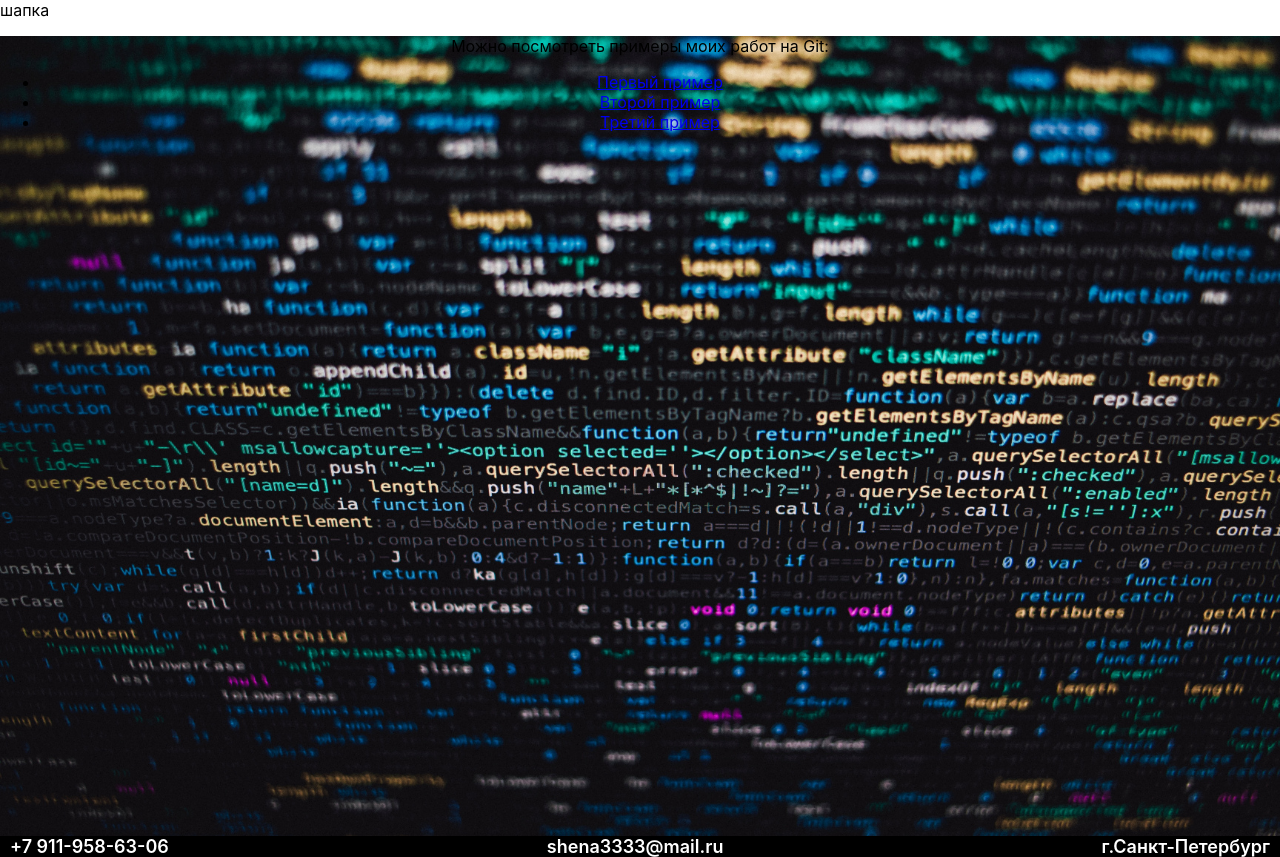
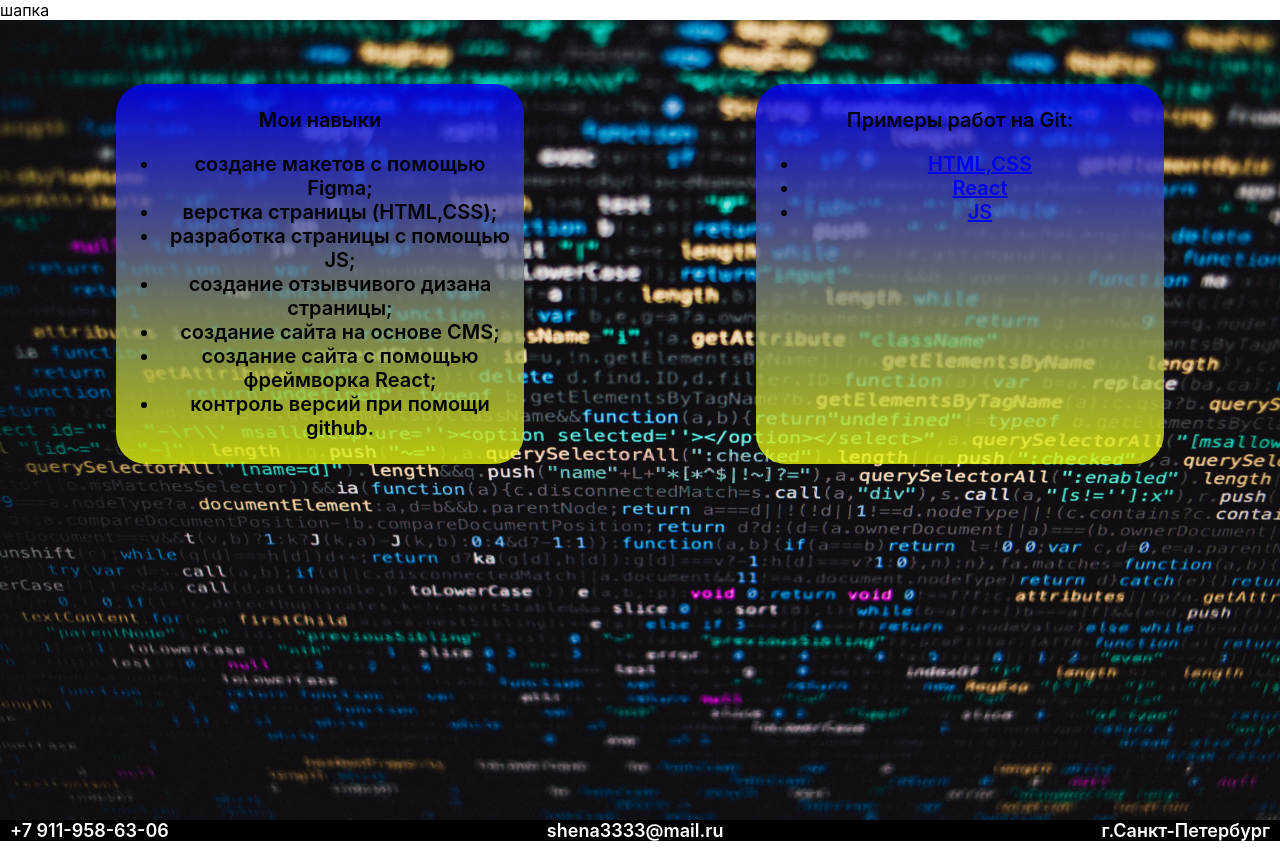
Before and after one commit to shena3333/task10, a React (Create React App) app in the folder work10/: page /portfolio in a window 1280 px wide. Built offline with nearby package versions, Linux system fonts and the light colour scheme.

Commit message:
redact portfolio

```diff
--- a/work10/src/pages/App.css
+++ b/work10/src/pages/App.css
@@ -42,12 +42,13 @@
 
 .text-abou-me {
   text-align: center;
-  width: 600px;
+  width: 400px;
   background: rgba(0, 0, 0, 0.9);
   border-radius: 60px;
   color: #FFF;
   padding: 10px;
 font-weight: 700;
+font-size: 20px;
 }
 .content {
   display: flex;
--- a/work10/src/pages/App.js
+++ b/work10/src/pages/App.js
@@ -11,16 +11,8 @@ function App() {
 
           <div class="text-abou-me">
             <p>Меня зовут Кондрикова Елена.</p>
-            <p>Являюсь выпускником курса "Веб-дизайн и разработка сайтов" и освоила:</p>
-            <ul>
-              <li>создане макетов с помощью Figma;</li>
-              <li>верстка страницы (HTML,CSS);</li>
-              <li>разработка страницы с помощью JS;</li>
-              <li>создание отзывчивого дизана страницы; </li>
-              <li>создание сайта на основе CMS;</li>
-              <li>создание сайта c помощью фреймворка React;</li>
-              <li>контроль версий при помощи github;</li>
-            </ul>
+            <p>Являюсь выпускником курса</p>
+            <p>"Веб-дизайн и разработка сайтов".</p>
           </div>
         </section>
       </div>
--- a/work10/src/pages/portfolio/portfolio.css
+++ b/work10/src/pages/portfolio/portfolio.css
@@ -6,3 +6,25 @@
     background-size: cover;
     position: relative;
 }
+
+.content-container {
+    margin-top: 5%;
+    font-weight: 600;
+    font-size: 20px;
+    text-align: center;
+    width: 400px;
+    background: linear-gradient(rgb(0, 0, 255, 0.8), rgba(227, 246, 9, 0.8));
+    border-radius: 30px;
+    padding: 4px;
+    color: black;
+    transition: 2s;
+}
+.content-container:hover{
+    box-shadow: 10px 10px 30px blue;
+    transform: scale(1.2);
+}
+.flex-container{
+    display: flex;
+    justify-content: space-around;
+    flex-wrap: wrap;
+}
--- a/work10/src/pages/portfolio/portfolio.js
+++ b/work10/src/pages/portfolio/portfolio.js
@@ -5,18 +5,34 @@ function Portfolio() {
 
     return (
         <div className='portfolio-container'>
-            <p>Можно посмотреть примеры моих работ на Git:</p>
+            <div className='flex-container'>
+                <div className='content-container'>
+                    <p>Мои навыки</p>
+                    <ul>
+                        <li>создане макетов с помощью Figma;</li>
+                        <li>верстка страницы (HTML,CSS);</li>
+                        <li>разработка страницы с помощью JS;</li>
+                        <li>создание отзывчивого дизана страницы; </li>
+                        <li>создание сайта на основе CMS;</li>
+                        <li>создание сайта c помощью фреймворка React;</li>
+                        <li>контроль версий при помощи github.</li>
+                    </ul>
+                </div>
+                <div className='content-container'>
+                    <p>Примеры работ на Git:</p>
                     <ul>
                         <li>
-                    <a href="https://github.com/shena3333/project3Kondrikova">Первый пример</a>
+                            <a href="https://github.com/shena3333/project3Kondrikova">HTML,CSS</a>
                         </li>
                         <li>
-                    <a href="https://github.com/shena3333/task10">Второй пример</a>
+                            <a href="https://github.com/shena3333/task10">React</a>
                         </li>
                         <li>
-                    <a href="https://github.com/shena3333/calc">Третий пример</a>
+                            <a href="https://github.com/shena3333/calc">JS</a>
                         </li>
                     </ul>
+                </div>
+            </div>
 
         </div>
 
```
Lines whose indentation alone changed are shown as unchanged.
